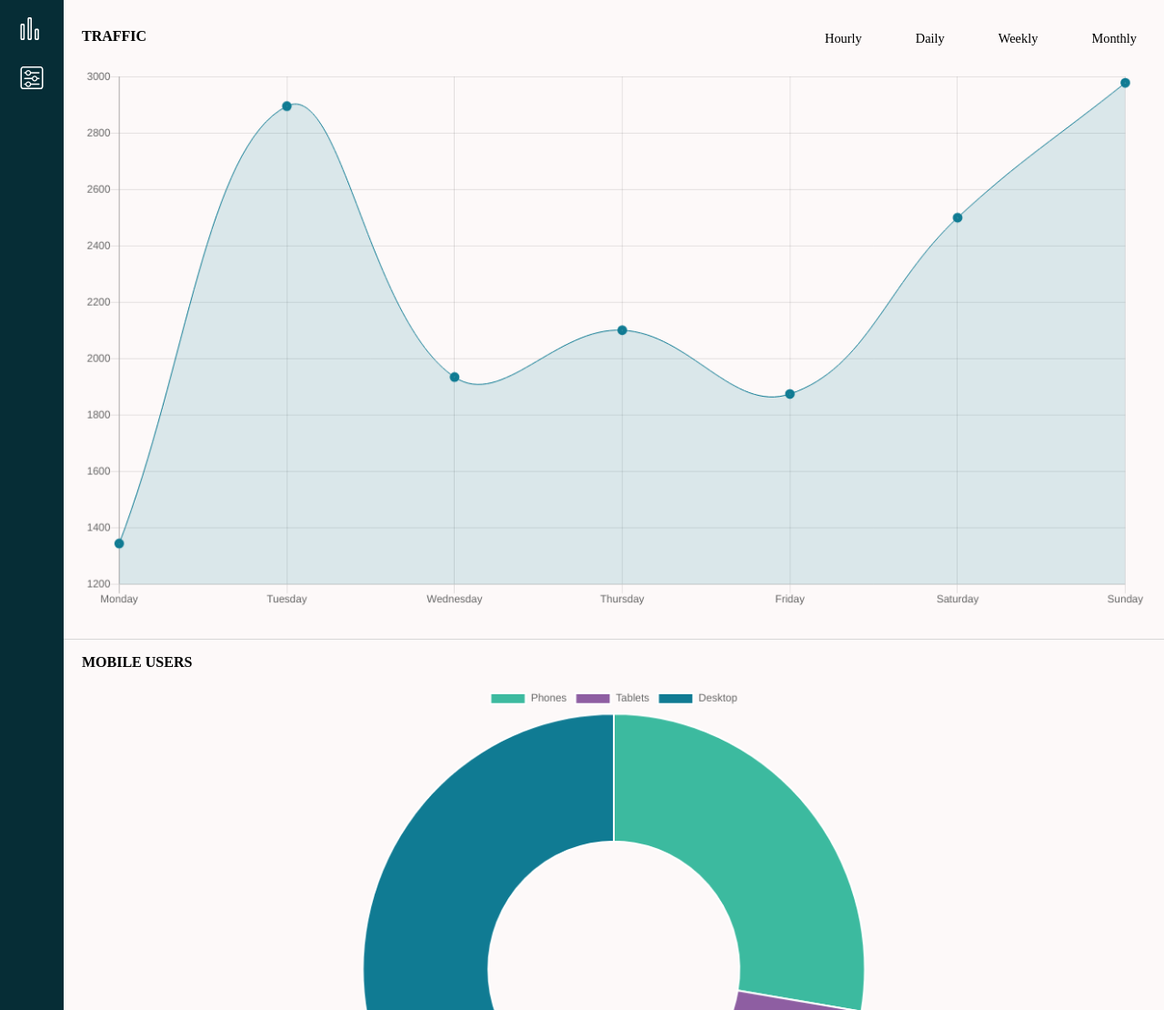
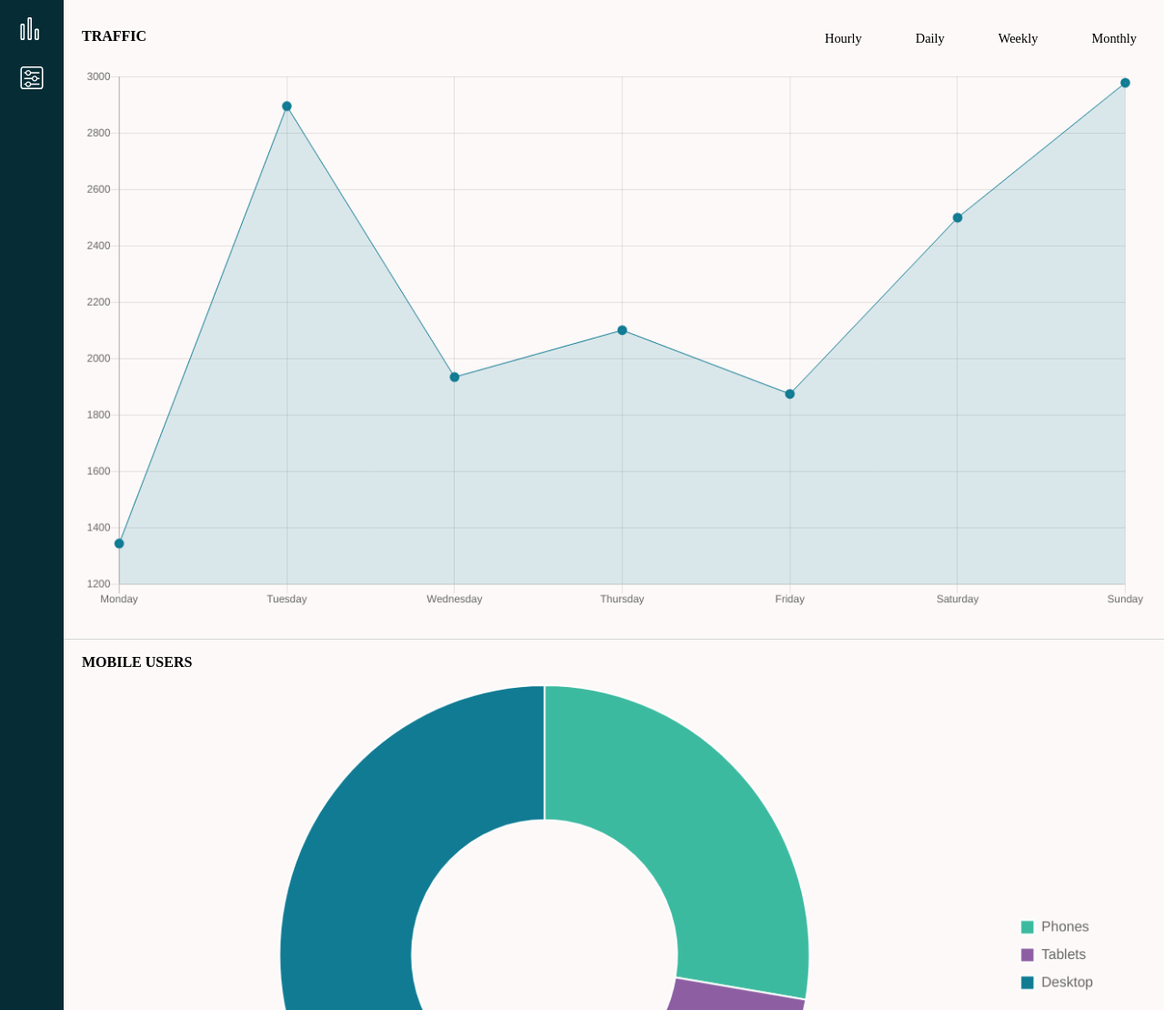
Before and after one commit to rrorrolfo/webAppDashboard, a plain HTML site: page index.html in a window 1280 px wide. Shown: the part 190-1300 px from the top of the page at 91% size. Drawn offline with nearby package versions, Linux system fonts and the light colour scheme; a web font is replaced by a local one.

Commit message:
Added functionality to traffic menu, created funtion to display area chart dinamicly, improved styling of doughnut chart

```diff
--- a/css/style.css
+++ b/css/style.css
@@ -254,15 +254,18 @@ nav li:hover {
             justify-content: space-between;
         }
 
-        #timeframe_menu li {
+        #timeframe_menu button {
             display: inline-block;
             margin-top: 2.5px;
             padding: 0 10px;
             border-radius: 15px;
             font-size: .9rem;
+            background-color: var(--white-color);
+            border: none;
         }
 
-        #timeframe_menu li:hover {
+        #timeframe_menu button:hover,
+        #timeframe_menu button:focus {
             background-color: var(--green-color);
             color: var(--white-color);
             cursor: default;
--- a/index.html
+++ b/index.html
@@ -146,10 +146,10 @@
                 <h3>TRAFFIC</h3>
 
                 <ul id="timeframe_menu">
-                    <li>Hourly</li>
-                    <li>Daily</li>
-                    <li>Weekly</li>
-                    <li>Monthly</li>
+                    <li><button>Hourly</button></li>
+                    <li><button>Daily</button></li>
+                    <li><button>Weekly</button></li>
+                    <li><button>Monthly</button></li>
                 </ul>
 
             </div>
--- a/js/charts.js
+++ b/js/charts.js
@@ -1,6 +1,3 @@
-
-///////////   VARIABLES  /////////////////
-
 
 
 ///////////   Alerts  /////////////////
@@ -19,16 +16,32 @@ $close_alert.click(() => {
 });
 
 
-////////////// Line chart /////////////
+////////////// AREA CHART FUNCTION /////////////
 
-    new Chart(document.querySelector("#area-chart"), {
+const dataset_hourly = [125,100,98,67,75,86,90,101,76,65,64,32,37,09, 45, 67, 78, 69, 98, 101, 98,87,78, 89];
+const xlabels_hourly = ["00:00", "01:00", "02:00", "03:00", "04:00", "05:00", "06:00", "07:00", "08:00", "09:00", "10:00", "11:00", "12:00", "13:00", "14:00", "15:00", "16:00", "17:00", "18:00", "19:00", "20:00", "21:00",  "22:00",  "23:00"];
+
+const dataset_daily = [1345,2895,1935,2101,1875,2500, 2978];
+const xlabels_daily = ["Monday", "Tuesday","Wednesday", "Thursday", "Friday", "Saturday", "Sunday"];
+
+const dataset_weekly = [5768, 4657, 5007, 5234, 4897, 4098, 5647, 6875, 6754];
+const xlabels_weekly = ["3-9", "10-16", "17-23", "24-30", "1-6", "7-13", "14-20", "21-27"];
+
+const dataset_monthly = [19834, 20234, 21039, 19578, 18039, 19010];
+const xlabels_monthly = ["May", "June", "July", "August", "September", "October"];
+
+    ////////Function to print an area chart /////////
+
+function print_area_chart (data, xlabels) {
+
+    let area_chart = new Chart(document.querySelector("#area-chart"), {
       type: 'line',
       data: {
 
-        xLabels:["Monday", "Tuesday","Wednesday", "Thursday", "Friday", "Saturday", "Sunday"],
+          xLabels: xlabels,
 
           datasets: [{
-            data: [1345,2895,1935,2101,1875,2500, 2978],
+              data: data,
               backgroundColor: "rgba(16, 123, 147, 0.144)",
               borderColor: "#107B93",
               borderWidth: 1,
@@ -39,12 +52,38 @@ $close_alert.click(() => {
 
       options: {
               legend: { display: false },
-            title:{
-                display: false,
-                text: 'TRAFFIC'
+              elements: {
+                line: {
+                    tension: 0
+                }
       }
     }
     });
+
+  return area_chart
+}
+
+
+
+////////////// TIMEFRAME MENU FUNCTIONALITY /////////////
+
+const timeFrameMenu = document.querySelector("#timeframe_menu");
+const timeFrameList = document.querySelectorAll("#timeframe_menu button");
+
+timeFrameMenu.addEventListener("click", (event) => {
+  if (event.target === timeFrameList[0]) {
+    print_area_chart(dataset_hourly, xlabels_hourly);
+  } else if (event.target === timeFrameList[1]) {
+    print_area_chart(dataset_daily, xlabels_daily);
+  } else if (event.target === timeFrameList[2]) {
+    print_area_chart(dataset_weekly, xlabels_weekly);
+  } else if (event.target === timeFrameList[3]) {
+    print_area_chart(dataset_monthly, xlabels_monthly);
+  }
+});
+
+print_area_chart(dataset_daily, xlabels_daily);
+console.log(print_area_chart(dataset_daily, xlabels_daily))
 
 ////////////// DONUT CHART /////////////
 
@@ -62,8 +101,22 @@ new Chart(document.querySelector("#donut_chart"), {
     },
     options: {
       title: {
-        display: false,
-        text: 'MOBILE USERS'
+        display: false
+      },
+      layout: {
+        padding: {
+
+            right: 50
+        }
+    },
+      legend: {
+        position: "right",
+        labels: {
+          boxWidth: 16,
+          fontSize: 16,
+          padding: 15
+
+        }
       }
     }
 });
```
Lines whose indentation alone changed are shown as unchanged.
